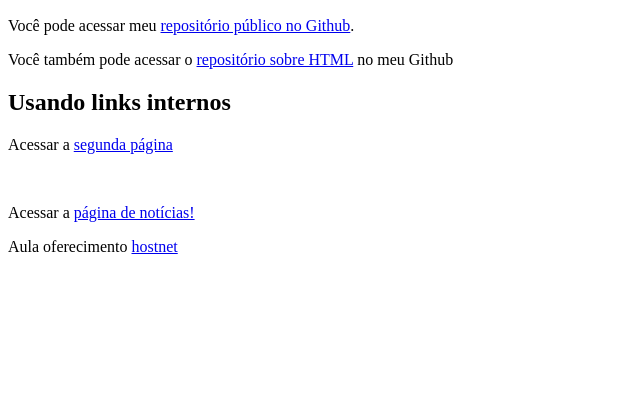
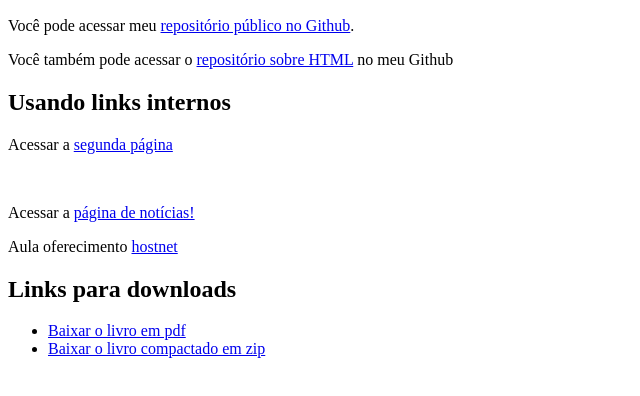
Before and after one commit to lucaslimafernandes/HTML_CSS, a plain HTML site: page mod1/ex010/index.html in a window 1280 px wide. Shown: the part 110-506 px from the top of the page, without its empty margins (0-640 px from the left). Drawn offline with Linux system fonts and the light colour scheme.

Commit message:
Aula 30 OK

```diff
--- a/mod1/ex010/index.html
+++ b/mod1/ex010/index.html
@@ -8,13 +8,21 @@
 </head>
 <body>
     <h1>Links</h1>
+
     <h2>Usando links externos</h2>
     <p>Você pode acessar meu <a href="https://github.com/lucaslimafernandes">repositório público no Github</a>.</p>
     <p>Você também pode acessar o <a href="https://github.com/lucaslimafernandes/HTML_CSS" target="_blank" rel="external">repositório sobre HTML</a> no meu Github</p>
+
     <h2>Usando links internos</h2>
     <p>Acessar a <a href="page2.html" rel="next">segunda página</a></p>
     <br>
     <p>Acessar a <a href="noticias/page3.html" rel="next" target="_self">página de notícias!</a></p>
     <p>Aula oferecimento <a href="https://www.hostnet.com.br" rel="nofollow">hostnet</a></p>
+
+    <h2>Links para downloads</h2>
+    <ul>
+        <li><a href="livro/meulivro.pdf" download="meulivro.pdf" type="application/pdf">Baixar o livro em pdf</a></li>
+        <li><a href="livro/meulivro.zip" download="=meulivro.zip" type="application/zip">Baixar o livro compactado em zip</a></li>
+    </ul>
 </body>
 </html>
```
Also changed, not shown: 4 other files.
